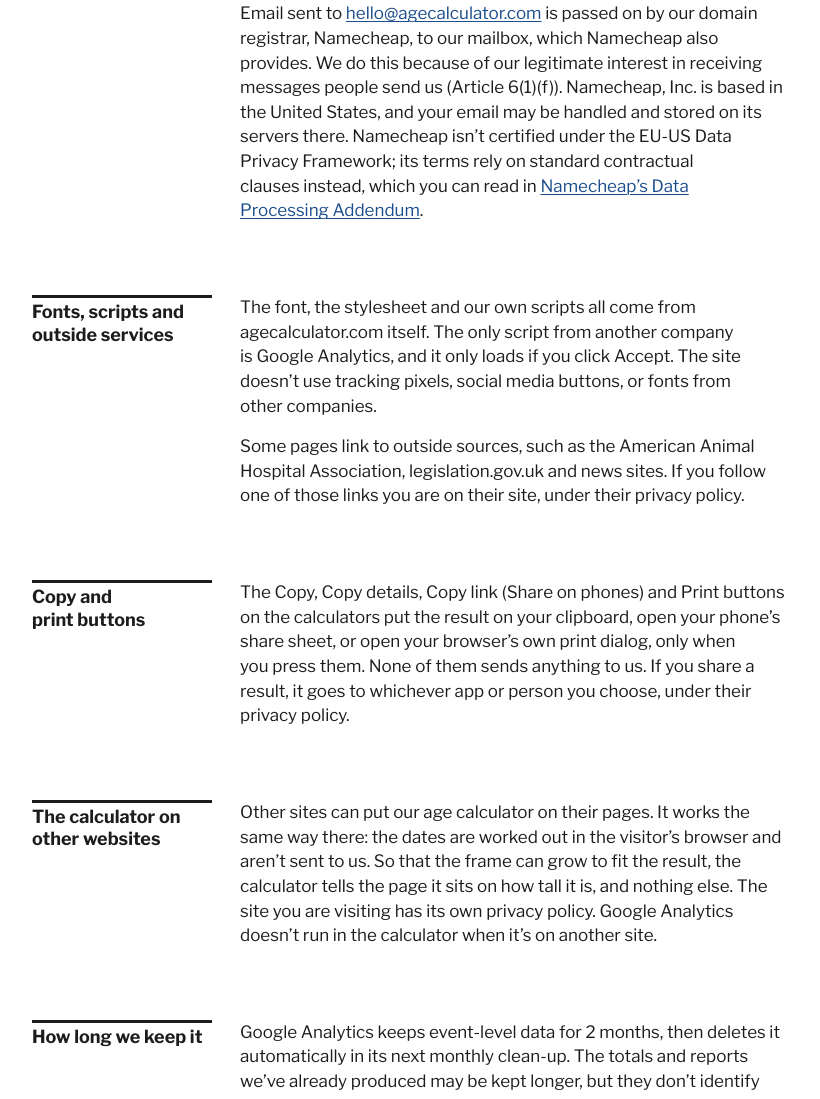
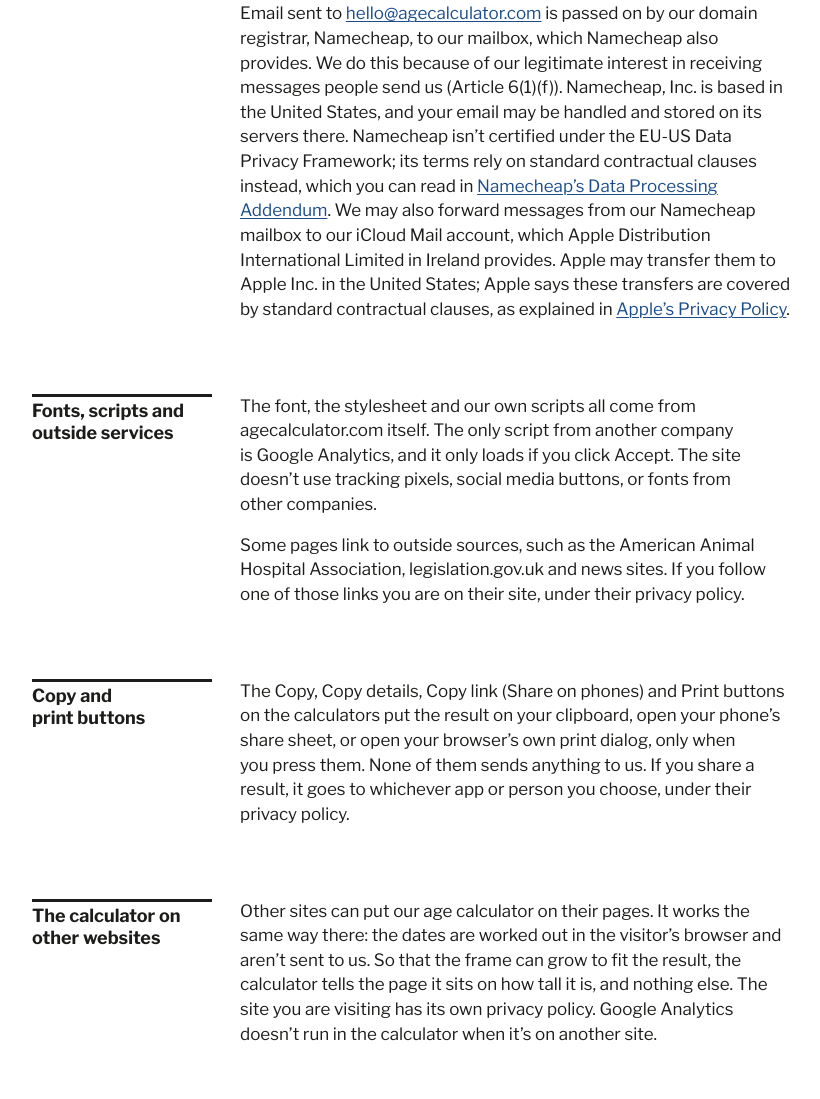
Before and after one commit to Right-Stacking5441/agecalculator, a plain HTML site: page privacy/index.html in a window 1280 px wide. Shown: the part 3802-4901 px from the top of the page, without its empty margins (58-878 px from the left). Drawn offline with Linux system fonts and the light colour scheme.

Commit message:
Add Legal's Apple iCloud Mail sentence to the privacy Namecheap paragraph.

```diff
--- a/privacy/index.html
+++ b/privacy/index.html
@@ -100,7 +100,7 @@
 <p>These pages are hosted on GitHub Pages, a service of GitHub, Inc. in the United States. According to <a href="https://docs.github.com/en/pages/getting-started-with-github-pages/what-is-github-pages">GitHub’s documentation</a>, when a GitHub Pages site is visited, the visitor’s IP address is logged and stored for security purposes, whether or not the visitor is signed in to GitHub. We don’t receive or have access to these logs. GitHub handles this data as an independent controller under the <a href="https://docs.github.com/en/site-policy/privacy-policies/github-general-privacy-statement">GitHub General Privacy Statement</a>, which explains its legal basis and does not give a fixed retention period. We chose GitHub Pages because of our legitimate interest in running a secure, reliable site (Article 6(1)(f)). Transfers to the United States are covered by GitHub’s certification under the EU-U.S. Data Privacy Framework and its UK Extension (the UK-US data bridge).</p>
 <p>Old links on app.agecalculator.com are redirected to this site through Cloudflare, Inc., which may record visitors’ IP addresses and other details of their requests in its logs. Cloudflare handles some of this as our processor under its <a href="https://www.cloudflare.com/cloudflare-customer-dpa/">Data Processing Addendum</a>, and some as an independent controller to run and secure its network, as explained in the <a href="https://www.cloudflare.com/privacypolicy/">Cloudflare Privacy Policy</a>. We use Cloudflare for this because of our legitimate interest in keeping old links working (Article 6(1)(f)). Cloudflare may process this data in the United States and other countries, protected by its certification under the EU-U.S. Data Privacy Framework and its UK Extension, and by the standard contractual clauses in that addendum.</p>
 <p>We don’t sell your data or use it to show you personalised ads.</p>
-<p>Email sent to <a href="mailto:hello@agecalculator.com">hello@agecalculator.com</a> is passed on by our domain registrar, Namecheap, to our mailbox, which Namecheap also provides. We do this because of our legitimate interest in receiving messages people send us (Article 6(1)(f)). Namecheap, Inc. is based in the United States, and your email may be handled and stored on its servers there. Namecheap isn’t certified under the EU-US Data Privacy Framework; its terms rely on standard contractual clauses instead, which you can read in <a href="https://www.namecheap.com/legal/universal/data-processing-addendum/">Namecheap’s Data Processing Addendum</a>.</p>
+<p>Email sent to <a href="mailto:hello@agecalculator.com">hello@agecalculator.com</a> is passed on by our domain registrar, Namecheap, to our mailbox, which Namecheap also provides. We do this because of our legitimate interest in receiving messages people send us (Article 6(1)(f)). Namecheap, Inc. is based in the United States, and your email may be handled and stored on its servers there. Namecheap isn’t certified under the EU-US Data Privacy Framework; its terms rely on standard contractual clauses instead, which you can read in <a href="https://www.namecheap.com/legal/universal/data-processing-addendum/">Namecheap’s Data Processing Addendum</a>. We may also forward messages from our Namecheap mailbox to our iCloud Mail account, which Apple Distribution International Limited in Ireland provides. Apple may transfer them to Apple Inc. in the United States; Apple says these transfers are covered by standard contractual clauses, as explained in <a href="https://www.apple.com/legal/privacy/en-ww/">Apple’s Privacy Policy</a>.</p>
 </section>
 <section>
 <h2>Fonts, scripts and outside services</h2>
```
